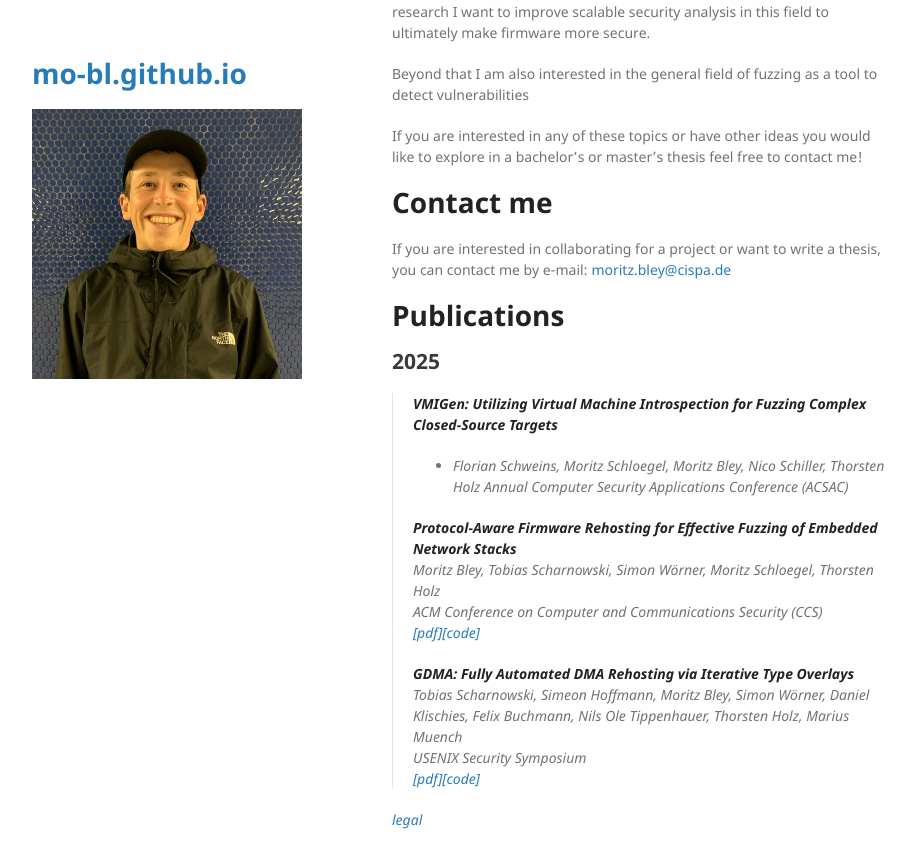
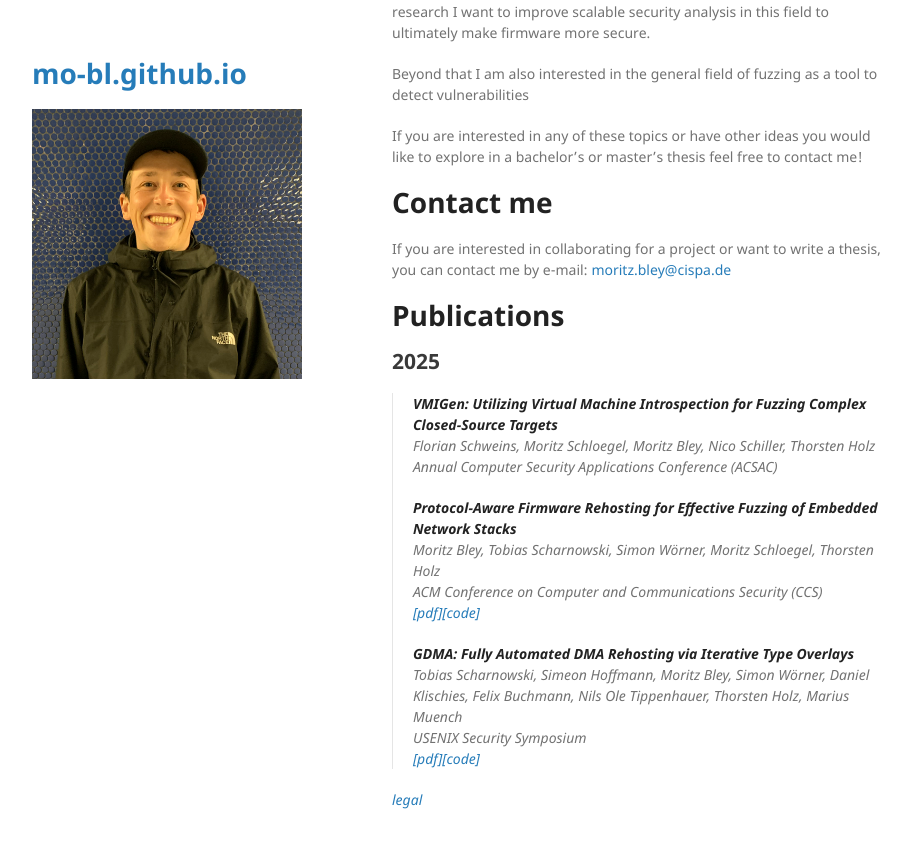
Before and after one commit to mo-bl/mo-bl.github.io, a Jekyll site: the page built from index.md, in a window 1280 px wide and 900 px high, scrolled down 525 px. Shown: the top 868 px of the window, without its empty margins (178-1093 px from the left). Built offline with Jekyll 4.4.1, drawn with Linux system fonts in a browser that asks for light colours; the repository's description, which GitHub fills in, is left out; our own code applies the rules of GitHub Pages for plain Markdown files.

Commit message:
updated website

```diff
--- a/index.md
+++ b/index.md
@@ -21,8 +21,8 @@ If you are interested in collaborating for a project or want to write a thesis,
 # Publications
 ## 2025
 > **VMIGen: Utilizing Virtual Machine Introspection for Fuzzing Complex Closed-Source Targets**
-> * Florian Schweins, Moritz Schloegel, Moritz Bley, Nico Schiller, Thorsten Holz
->  Annual Computer Security Applications Conference (ACSAC)
+> *Florian Schweins, Moritz Schloegel, Moritz Bley, Nico Schiller, Thorsten Holz*
+> Annual Computer Security Applications Conference (ACSAC)
 >
 >
 > **Protocol-Aware Firmware Rehosting for Effective Fuzzing of Embedded Network Stacks**
```
